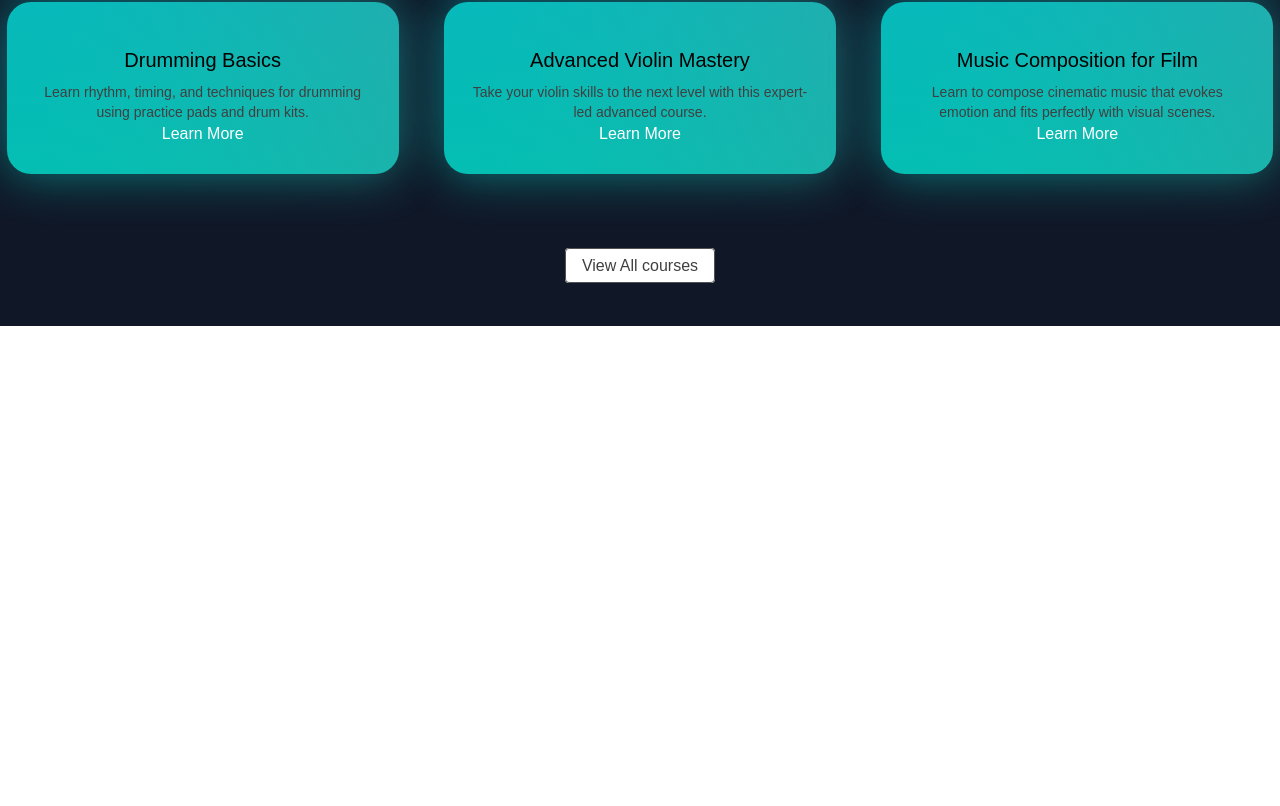
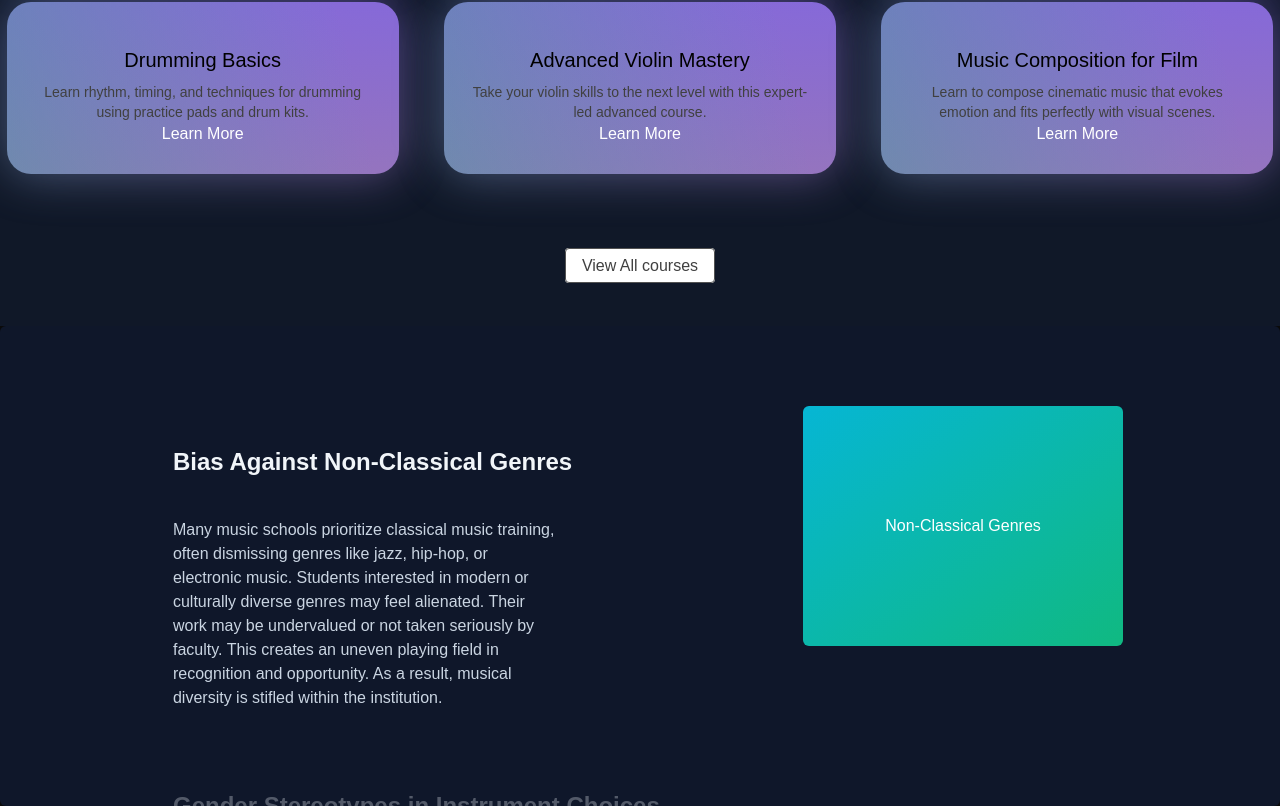
Before and after one commit to mehedihasan8226/art_of_music, a Next.js app: page / in a window 1280 px wide. Shown: the part 994-1800 px from the top of the page. Before the commit the page ends 1320 px from the top, so only its background shows below. Built offline with nearby package versions, Linux system fonts and the light colour scheme.

Commit message:
added whychooseus section

```diff
--- a/src/app/page.tsx
+++ b/src/app/page.tsx
@@ -2,6 +2,7 @@ import { main } from 'motion/react-client'
 import React from 'react'
 import HeroSection from "@/components/HeroSection"
 import FeaturedSection from '@/components/FeaturedSection'
+import WhyChooseUs from '@/components/WhyChooseUs'
 
 export default function page() {
   return (
@@ -12,6 +13,8 @@ export default function page() {
 
       <HeroSection />
       <FeaturedSection />
+
+      <WhyChooseUs />
     </main>
   )
 }
--- /dev/null
+++ b/src/components/WhyChooseUs.tsx
@@ -0,0 +1,63 @@
+"use client"
+
+import { StickyScroll } from "./ui/sticky-scroll-reveal";
+
+const MusicSchoolContent = [
+  {
+    title: "Bias Against Non-Classical Genres",
+    description: "Many music schools prioritize classical music training, often dismissing genres like jazz, hip-hop, or electronic music. Students interested in modern or culturally diverse genres may feel alienated. Their work may be undervalued or not taken seriously by faculty. This creates an uneven playing field in recognition and opportunity. As a result, musical diversity is stifled within the institution.",
+    content: (
+      <div className="flex h-full w-full items-center justify-center bg-[linear-gradient(to_bottom_right,var(--cyan-500),var(--emerald-500))] text-white">
+        Non-Classical Genres
+      </div>
+    ),
+  },
+  {
+    title: "Gender Stereotypes in Instrument Choices",
+    description: "Female students are often discouraged from playing certain instruments like drums or brass. These instruments are still stereotypically seen as 'masculine'. This limits creative expression and reinforces outdated norms. Male students may also be judged for choosing 'feminine' instruments like the harp. Such bias affects confidence and access to performance opportunities.",
+    content: (
+      <div className="flex h-full w-full items-center justify-center bg-[linear-gradient(to_bottom_right,var(--cyan-500),var(--emerald-500))] text-white">
+        Gender Stereotypes
+      </div>
+    ),
+  },
+  {
+    title: "Racial Disparities in Admissions",
+    description: "Students from minority backgrounds often face barriers to entry in prestigious music programs. Admission panels may unconsciously favor applicants with traditional Western music training. Limited access to private lessons and resources further widens the gap. These practices marginalize talented students from diverse cultures. It also results in a lack of representation in music faculties and ensembles.",
+    content: (
+      <div className="flex h-full w-full items-center justify-center bg-[linear-gradient(to_bottom_right,var(--cyan-500),var(--emerald-500))] text-white">
+        Racial Disparities
+      </div>
+    ),
+  },
+  {
+    title: "Economic Barriers to Participation",
+    description: "High tuition fees, expensive instruments, and private lesson costs make music education inaccessible for many. Students from low-income backgrounds may be left out of key ensembles or competitions. Without scholarships or financial aid, talent alone isn't enough. This creates an unequal foundation for learning and growth. It reinforces a system where wealth determines access to the arts.",
+    content: (
+      <div className="flex h-full w-full items-center justify-center bg-[linear-gradient(to_bottom_right,var(--cyan-500),var(--emerald-500))] text-white">
+        Barriers to Participation
+      </div>
+    ),
+  },
+  {
+    title: "LGBTQ+ Discrimination in Curriculum and Culture",
+    description: "LGBTQ+ students may face exclusion or microaggressions in music schools. Gender identity can be ignored in vocal training, costumes, or role assignments. A lack of inclusive policies or representation in faculty worsens the issue. Queer musical expression may not be embraced in performances. Such an environment discourages authenticity and self-expression.",
+    content: (
+      <div className="flex h-full w-full items-center justify-center bg-[linear-gradient(to_bottom_right,var(--cyan-500),var(--emerald-500))] text-white">
+        Curriculum and Culture
+      </div>
+    ),
+  }
+];
+
+
+
+const WhyChooseUs = () => {
+  return (
+    <div className="">
+      <StickyScroll   content={MusicSchoolContent}  />
+    </div>
+  )
+}
+
+export default WhyChooseUs
--- /dev/null
+++ b/src/components/ui/sticky-scroll-reveal.tsx
@@ -0,0 +1,112 @@
+"use client";
+import React, { useEffect, useRef, useState } from "react";
+import { useMotionValueEvent, useScroll } from "motion/react";
+import { motion } from "motion/react";
+import { cn } from "@/lib/utils";
+
+export const StickyScroll = ({
+  content,
+  contentClassName,
+}: {
+  content: {
+    title: string;
+    description: string;
+    content?: React.ReactNode | any;
+  }[];
+  contentClassName?: string;
+}) => {
+  const [activeCard, setActiveCard] = React.useState(0);
+  const ref = useRef<any>(null);
+  const { scrollYProgress } = useScroll({
+    // uncomment line 22 and comment line 23 if you DONT want the overflow container and want to have it change on the entire page scroll
+    // target: ref
+    container: ref,
+    offset: ["start start", "end start"],
+  });
+  const cardLength = content.length;
+
+  useMotionValueEvent(scrollYProgress, "change", (latest) => {
+    const cardsBreakpoints = content.map((_, index) => index / cardLength);
+    const closestBreakpointIndex = cardsBreakpoints.reduce(
+      (acc, breakpoint, index) => {
+        const distance = Math.abs(latest - breakpoint);
+        if (distance < Math.abs(latest - cardsBreakpoints[acc])) {
+          return index;
+        }
+        return acc;
+      },
+      0,
+    );
+    setActiveCard(closestBreakpointIndex);
+  });
+
+  const backgroundColors = [
+    "#0f172a", // slate-900
+    "#000000", // black
+    "#171717", // neutral-900
+  ];
+  const linearGradients = [
+    "linear-gradient(to bottom right, #06b6d4, #10b981)", // cyan-500 to emerald-500
+    "linear-gradient(to bottom right, #ec4899, #6366f1)", // pink-500 to indigo-500
+    "linear-gradient(to bottom right, #f97316, #eab308)", // orange-500 to yellow-500
+  ];
+
+  const [backgroundGradient, setBackgroundGradient] = useState(
+    linearGradients[0],
+  );
+
+  useEffect(() => {
+    setBackgroundGradient(linearGradients[activeCard % linearGradients.length]);
+  }, [activeCard]);
+
+  return (
+    <motion.div
+      animate={{
+        backgroundColor: backgroundColors[activeCard % backgroundColors.length],
+      }}
+      className="relative flex h-[30rem] justify-center space-x-10 overflow-y-auto rounded-md p-10"
+      ref={ref}
+    >
+      <div className="div relative flex items-start px-4">
+        <div className="max-w-2xl">
+          {content.map((item, index) => (
+            <div key={item.title + index} className="my-20">
+              <motion.h2
+                initial={{
+                  opacity: 0,
+                }}
+                animate={{
+                  opacity: activeCard === index ? 1 : 0.3,
+                }}
+                className="text-2xl font-bold text-slate-100"
+              >
+                {item.title}
+              </motion.h2>
+              <motion.p
+                initial={{
+                  opacity: 0,
+                }}
+                animate={{
+                  opacity: activeCard === index ? 1 : 0.3,
+                }}
+                className="text-kg mt-10 max-w-sm text-slate-300"
+              >
+                {item.description}
+              </motion.p>
+            </div>
+          ))}
+          <div className="h-40" />
+        </div>
+      </div>
+      <div
+        style={{ background: backgroundGradient }}
+        className={cn(
+          "sticky top-10 hidden h-60 w-80 overflow-hidden rounded-md bg-white lg:block",
+          contentClassName,
+        )}
+      >
+        {content[activeCard].content ?? null}
+      </div>
+    </motion.div>
+  );
+};
```
